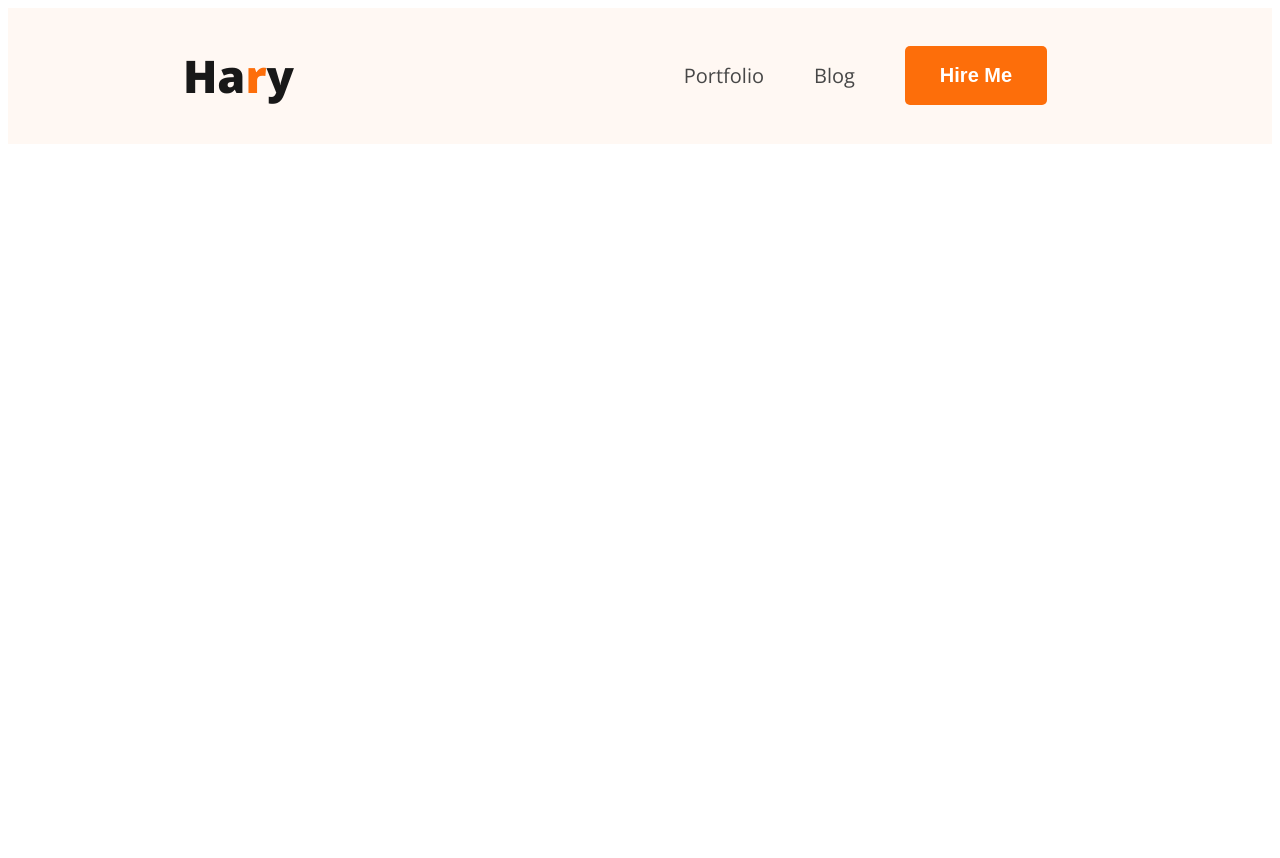
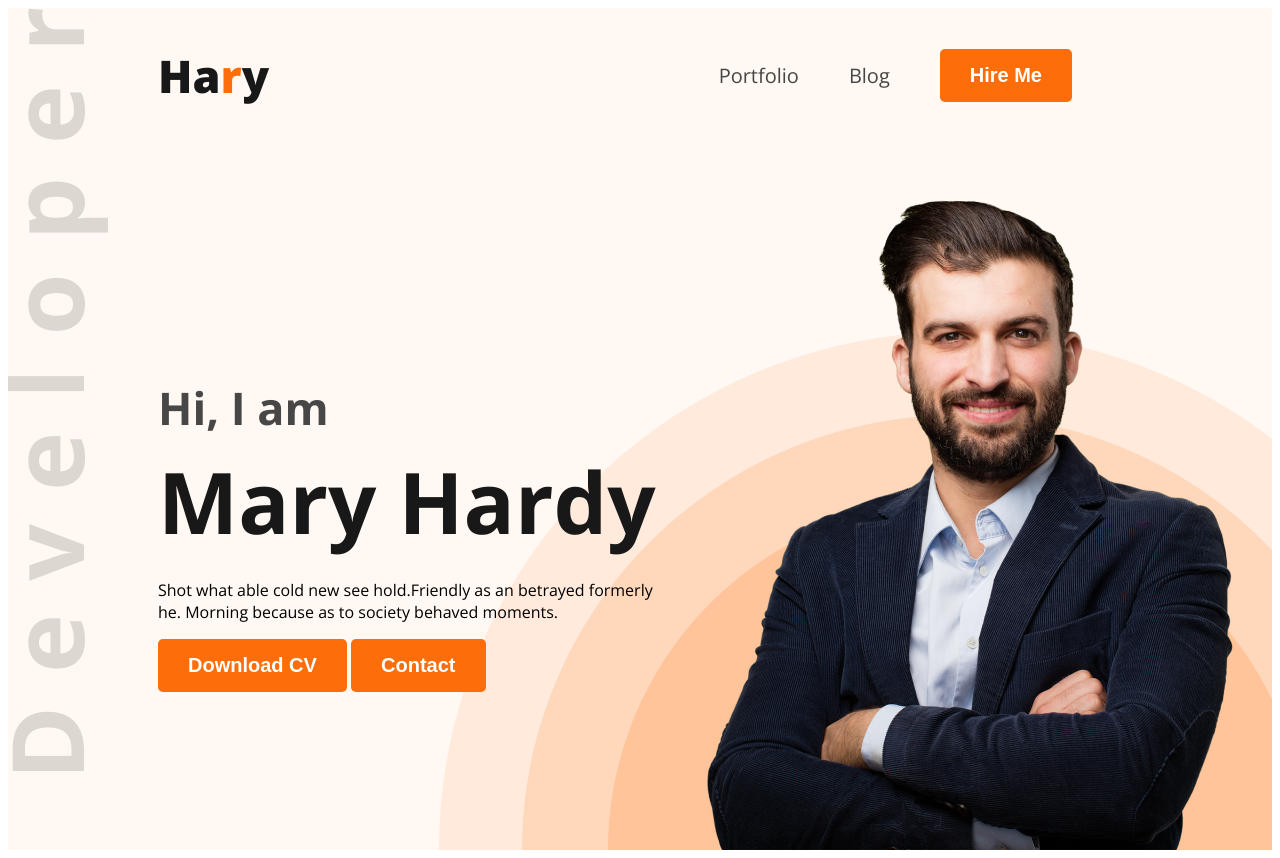
Before and after one commit to cse50diu/portfolio-website, a plain HTML site: page index.html in a window 1280 px wide. Before the commit the page ends 800 px from the top, so only its background shows below. Drawn offline with nearby package versions, Linux system fonts and the light colour scheme.

Commit message:
completed hader

```diff
--- a/index.html
+++ b/index.html
@@ -11,7 +11,7 @@
     <link rel="stylesheet" href="./style/style.css">
 </head>
 <body>
-    <header>
+    <header class="header">
         <nav>
             <h2 class="nav-title">Ha<span class="primary-color">r</span>y</h2>
             <ul>
@@ -20,6 +20,16 @@
                 <li><button class="btn-primary">Hire Me</button></li>
             </ul>
         </nav>
+        <div class="banner">
+            <div class="banner-content">
+                <h3 class="banner-greatings">Hi, I  am</h3>
+                <h2 class="banner-title">Mary Hardy</h2>
+                <p class="banner-describtion">Shot what able cold new see hold.Friendly as an betrayed formerly he. Morning because as to society behaved moments.</p>
+                <button class="btn-primary">Download CV</button>
+                <button class="btn-primary">Contact</button>
+            </div>
+            <img class="profile-pic" src="./images/hardy.png" alt="Picture of Hardy">
+        </div>
     </header>
 
     <main>
--- a/style/style.css
+++ b/style/style.css
@@ -2,14 +2,19 @@ body {
   font-family: "Open Sans", sans-serif;
 }
 
-header {
+.header {
   background-color: #fff8f3;
+  background-image: url('../images/header_bg.png'), url('../images/developer.png');
+  background-repeat: no-repeat;
+  background-position: bottom right, top left;
+
+
 }
 nav {
   display: flex;
-  justify-content: space-around;
+  justify-content: space-between;
+  padding: 0 150px;
   align-items: center;
-
 }
 .nav-title {
   color: #181818;
@@ -42,5 +47,39 @@ nav a {
   color: #fff;
   font-size: 20px;
   font-weight: 700;
-  padding: 18px 35px;
+  padding: 15px 30px;
 }
+.banner {
+  padding: 30px 30px 0px 150px;
+  display: flex;
+  align-items: center;
+  justify-content: space-between;
+}
+.banner-greatings {
+  color: #474747;
+  font-size: 45px;
+  font-weight: 600;
+  margin-bottom: 0;
+}
+.banner-title {
+  color: #181818;
+  font-size: 85px;
+  font-weight: 700;
+  margin-top: 5px;
+  margin-bottom: 20px;
+}
+
+/* .banner-describtion {
+  color: #757575;
+  font-size: 30px;
+  font-weight: 400;
+  */
+
+}
+.banner .profile-pic {
+  width: 584px;
+
+}
+.banner-content{
+    max-width: 800px;
+}
```
